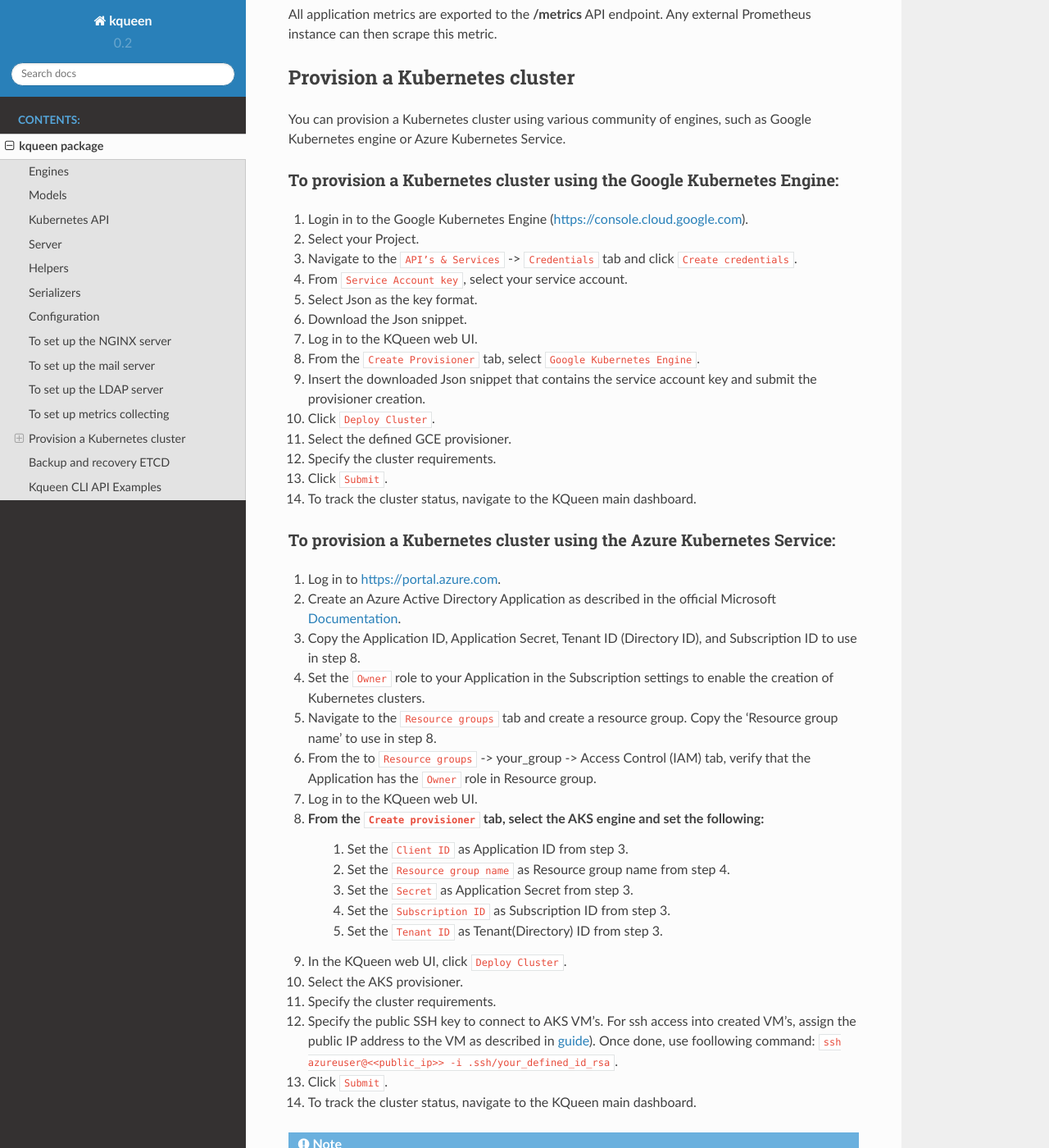
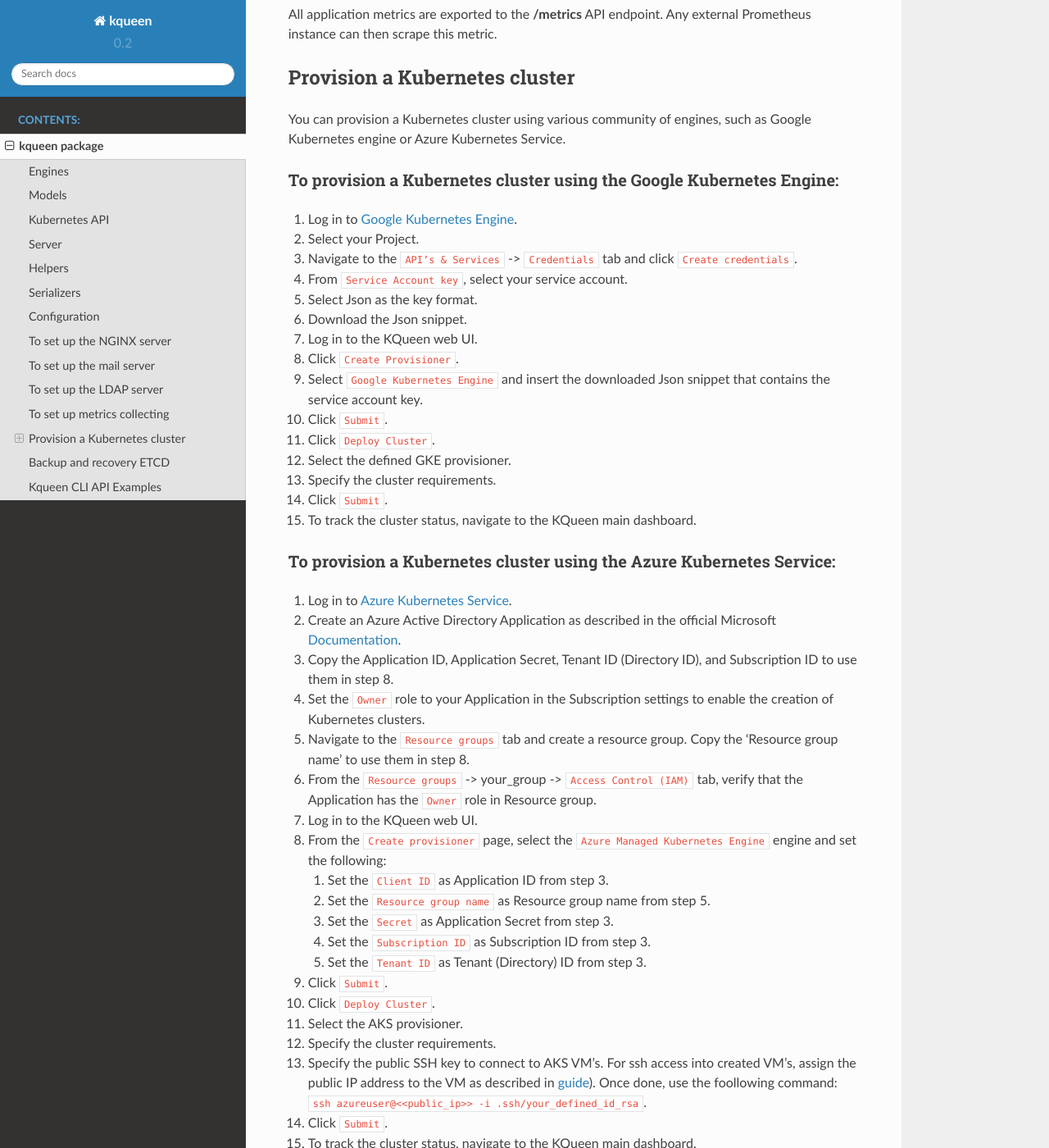
Before and after one commit to Mirantis/kqueen, a Sphinx documentation site: the page built from docs/kqueen.rst, in a window 1280 px wide and 1400 px high, scrolled down 6594 px. Shown: the whole window at 82% size. Built offline with Sphinx 7.4.7 and the Read the Docs theme 2.0.0, drawn with Linux system fonts in a browser that asks for light colours; some of the changed text lies outside the part shown.

Commit message:
Cluster operations list for Kqueen
- List of currently supported cluster actions
- additional demo link related to cluster actions added

```diff
--- a/docs/kqueen.rst
+++ b/docs/kqueen.rst
@@ -364,43 +364,47 @@
 To provision a Kubernetes cluster using the Google Kubernetes Engine:
 ~~~~~~~~~~~~~~~~~~~~~~~~~~~~~~~~~~~~~~~~~~~~~~~~~~~~~~~~~~~~~~~~~~~~~
 
-1. Login in to the Google Kubernetes Engine (https://console.cloud.google.com).
-2. Select your Project.
-3. Navigate to the ``API’s & Services``  -> ``Credentials`` tab and click ``Create credentials``.
-4. From ``Service Account key``, select your service account.
-5. Select Json as the key format.
-6. Download the Json snippet.
-7. Log in to the KQueen web UI.
-8. From the ``Create Provisioner`` tab, select ``Google Kubernetes Engine``.
-9. Insert the downloaded Json snippet that contains the service account key and submit the provisioner creation.
-10. Click ``Deploy Cluster``.
-11. Select the defined GCE provisioner.
-12. Specify the cluster requirements.
-13. Click ``Submit``.
-14. To track the cluster status, navigate to the KQueen main dashboard.
+#. Log in to `Google Kubernetes Engine <https://console.cloud.google.com>`_.
+#. Select your Project.
+#. Navigate to the ``API’s & Services``  -> ``Credentials`` tab and click ``Create credentials``.
+#. From ``Service Account key``, select your service account.
+#. Select Json as the key format.
+#. Download the Json snippet.
+#. Log in to the KQueen web UI.
+#. Click ``Create Provisioner``.
+#. Select ``Google Kubernetes Engine`` and insert the downloaded Json snippet that contains the service account key.
+#. Click ``Submit``.
+#. Click ``Deploy Cluster``.
+#. Select the defined GKE provisioner.
+#. Specify the cluster requirements.
+#. Click ``Submit``.
+#. To track the cluster status, navigate to the KQueen main dashboard.
 
 To provision a Kubernetes cluster using the Azure Kubernetes Service:
 ~~~~~~~~~~~~~~~~~~~~~~~~~~~~~~~~~~~~~~~~~~~~~~~~~~~~~~~~~~~~~~~~~~~~~
 
-1. Log in to https://portal.azure.com.
-2. Create an Azure Active Directory Application as described in the official Microsoft `Documentation <https://docs.microsoft.com/en-us/azure/azure-resource-manager/resource-group-create-service-principal-portal#create-an-azure-active-directory-application>`_.
-3. Copy the Application ID, Application Secret, Tenant ID (Directory ID), and Subscription ID to use in step 8.
-4. Set the ``Owner`` role to your Application in the Subscription settings to enable the creation of Kubernetes clusters.
-5. Navigate to the ``Resource groups`` tab and create a resource group. Copy the  ‘Resource group name’ to use in step 8.
-6. From the to ``Resource groups`` -> your_group -> Access Control (IAM) tab, verify that the Application has the ``Owner`` role in Resource group.
-7. Log in to the KQueen web UI.
-8. From the ``Create provisioner`` tab, select the AKS engine and set the following:
-	1. Set the ``Client ID`` as Application ID from step 3.
-	2. Set the ``Resource group name`` as Resource group name from step 4.
-	3. Set the ``Secret`` as Application Secret from step 3.
-	4. Set the ``Subscription ID`` as  Subscription ID from step 3.
-	5. Set the ``Tenant ID`` as Tenant(Directory) ID from step 3.
-9. In the KQueen web UI, click ``Deploy Cluster``.
-10. Select the AKS provisioner.
-11. Specify the cluster requirements.
-12. Specify the public SSH key to connect to AKS VM’s. For ssh access into created VM’s, assign the public IP address to the VM as described in `guide <https://gist.github.com/naumvd95/576d6e48200597ca89b26de15e8d3675>`_). Once done, use foollowing command: ``ssh azureuser@<<public_ip>> -i .ssh/your_defined_id_rsa``.
-13. Click ``Submit``.
-14. To track the cluster status, navigate to the KQueen main dashboard.
+#. Log in to `Azure Kubernetes Service <https://portal.azure.com>`_.
+#. Create an Azure Active Directory Application as described in the official Microsoft `Documentation <https://docs.microsoft.com/en-us/azure/azure-resource-manager/resource-group-create-service-principal-portal#create-an-azure-active-directory-application>`_.
+#. Copy the Application ID, Application Secret, Tenant ID (Directory ID), and Subscription ID to use them in step 8.
+#. Set the ``Owner`` role to your Application in the Subscription settings to enable the creation of Kubernetes clusters.
+#. Navigate to the ``Resource groups`` tab and create a resource group. Copy the  ‘Resource group name’ to use them in step 8.
+#. From the ``Resource groups`` -> your_group -> ``Access Control (IAM)`` tab, verify that the Application has the ``Owner`` role in Resource group.
+#. Log in to the KQueen web UI.
+#. From the ``Create provisioner`` page, select the ``Azure Managed Kubernetes Engine`` engine and set the following:
+
+   #. Set the ``Client ID`` as Application ID from step 3.
+   #. Set the ``Resource group name`` as Resource group name from step 5.
+   #. Set the ``Secret`` as Application Secret from step 3.
+   #. Set the ``Subscription ID`` as  Subscription ID from step 3.
+   #. Set the ``Tenant ID`` as Tenant (Directory) ID from step 3.
+
+#. Click ``Submit``.
+#. Click ``Deploy Cluster``.
+#. Select the AKS provisioner.
+#. Specify the cluster requirements.
+#. Specify the public SSH key to connect to AKS VM’s. For ssh access into created VM’s, assign the public IP address to the VM as described in `guide <https://gist.github.com/naumvd95/576d6e48200597ca89b26de15e8d3675>`_). Once done, use the foollowing command: ``ssh azureuser@<<public_ip>> -i .ssh/your_defined_id_rsa``.
+#. Click ``Submit``.
+#. To track the cluster status, navigate to the KQueen main dashboard.
 
 
 .. note::
@@ -422,10 +426,29 @@
 To manually add an existing Kubernetes cluster:
 ~~~~~~~~~~~~~~~~~~~~~~~~~~~~~~~~~~~~~~~~~~~~~~~
 
-1. Log in to the KQueen web UI.
-2. Create ``Manual Provisioner``.
-3. In the ``Create Cluster`` tab choose predefined manual provisioner and attach a valid Kubernetes configuration file.
+#. Log in to the KQueen web UI.
+#. Click ``Create Provisioner``.
+#. Enter the provisioner name, select ``Manual Engine`` from the Engine drop-down list, and then click ``Submit``.
+#. Click ``Deploy Cluster``.
+#. On the ``Deploy Cluster`` page, define the cluster name, select a predefined manual provisioner, and attach a valid Kubernetes configuration file.
+#. Click ``Submit``.
+
+
 As a result, the Kubernetes cluster will be attached in a read-only mode.
+
+
+Kubernetes cluster operations
+~~~~~~~~~~~~~~~~~~~~~~~~~~~~~
+
+Once you successfully provision a Kubernetes cluster, you can manage it through the KQueen web UI.
+For example, you can view the cluster status and topology, scale the nodes, download the kubeconfig file, or delete a cluster.
+If you have provisioned the Kubernetes cluster using the Google Kubernetes Engine, you can also manage the network policy of the cluster.
+
+**To manage a Kubernetes cluster:**
+
+#. Log in to the KQueen web UI.
+#. Click the name of the required cluster.
+#. On the cluster details page, perform the required operations.
 
 
 Backup and recovery ETCD
```
Also changed, not shown: README.rst (+8 -0 lines).
